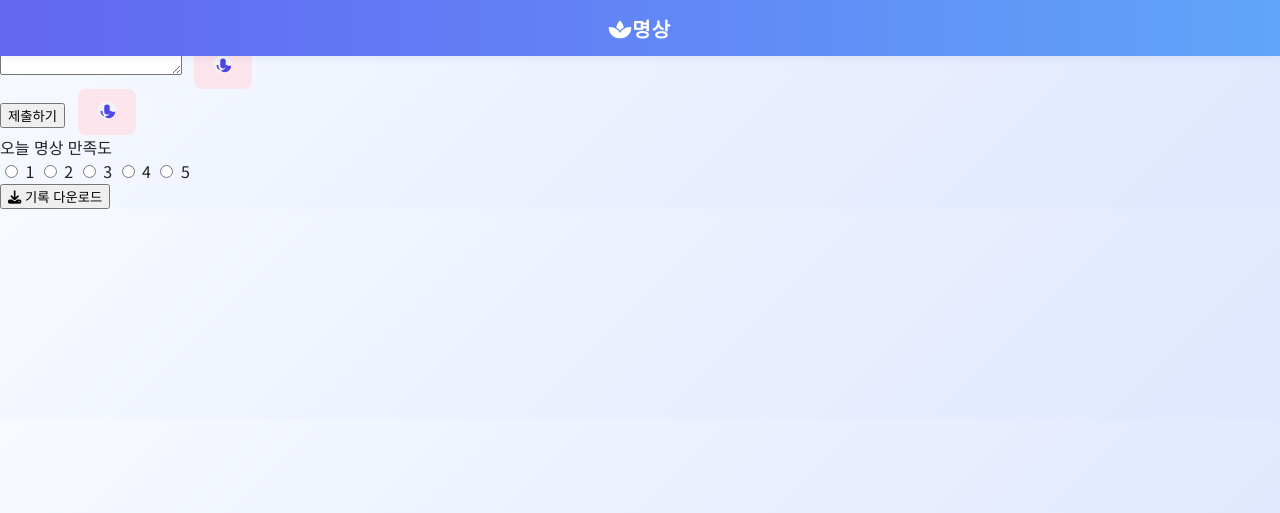
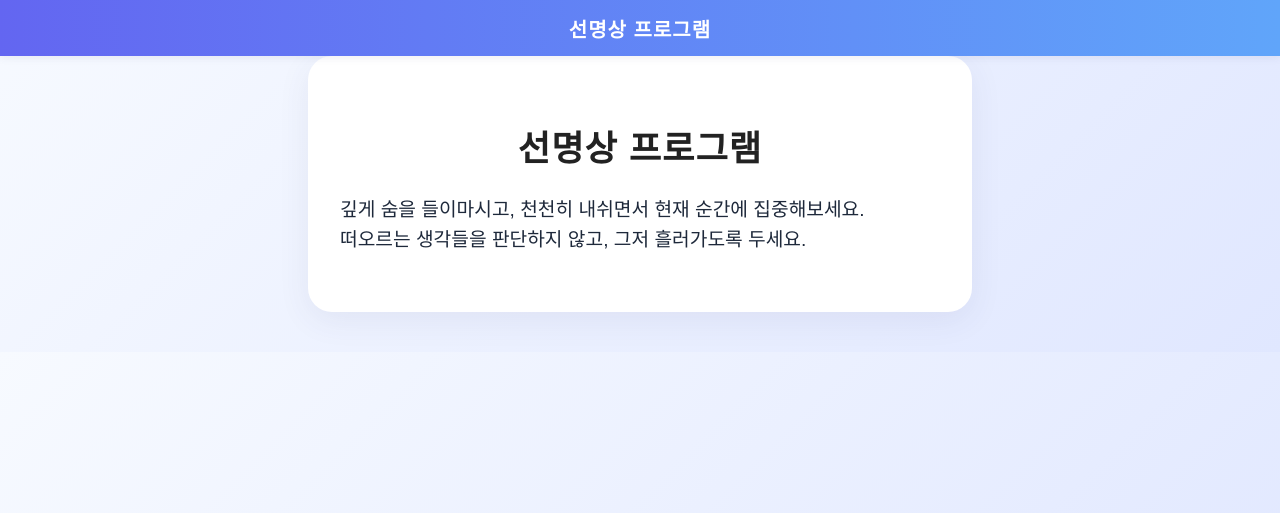
Before and after one commit to HMSeodam/seonmeditation-web, a Flask app: page / in a window 1280 px wide. Shown: the top 513 px of the page. Run offline with Flask 3, Linux system fonts and the light colour scheme; some libraries are stand-ins or nearby versions.

Commit message:
Update index.html

```diff
--- a/templates/index.html
+++ b/templates/index.html
@@ -1,53 +1,23 @@
 <!DOCTYPE html>
 <html lang="ko">
 <head>
-    <meta charset="UTF-8">
-    <meta name="viewport" content="width=device-width, initial-scale=1.0, user-scalable=yes">
-    <title>명상 앱</title>
-    <link rel="stylesheet" href="/static/style.css">
-    <link href="https://fonts.googleapis.com/css2?family=Noto+Sans+KR:wght@400;700&family=Roboto:wght@400;700&display=swap" rel="stylesheet">
-    <script src="https://kit.fontawesome.com/2c36e9b7b1.js" crossorigin="anonymous"></script>
+  <meta charset="UTF-8">
+  <meta name="viewport" content="width=device-width, initial-scale=1.0, user-scalable=yes">
+  <title>선명상 프로그램</title>
+  <link rel="stylesheet" href="{{ url_for('static', filename='style.css') }}">
 </head>
 <body>
-    <div class="appbar">
-        <span class="appbar-icon"><i class="fas fa-spa"></i></span>
-        <span class="appbar-title">명상</span>
-    </div>
-    <main class="main-area">
-        <section class="card typewriter-card">
-            <div id="typewriter" class="typewriter-text"></div>
-        </section>
-        <section class="card reflection-card">
-            <label for="reflection">오늘의 명상에서 느낀 점을 적어보세요</label>
-            <div class="input-wrapper">
-                <textarea id="reflection" name="reflection" rows="3" placeholder="여기에 입력..." autocomplete="off"></textarea>
-                <button type="button" class="voice-btn" onclick="startVoice('reflection')" tabindex="-1">
-                    <svg viewBox="0 0 24 24" width="22" height="22"><circle cx="12" cy="12" r="10" fill="#f3f4f6"/><path d="M12 17c1.66 0 3-1.34 3-3V9a3 3 0 0 0-6 0v5c0 1.66 1.34 3 3 3zm5-3v-1h-2v1a5 5 0 0 1-10 0v-1H7v1a7 7 0 0 0 14 0z" fill="#4f46e5"/></svg>
-                </button>
-            </div>
-            <div class="action-row">
-                <button type="button" class="submit-btn">제출하기</button>
-                <button type="button" class="voice-btn" onclick="startVoice('reflection')" tabindex="-1">
-                    <svg viewBox="0 0 24 24" width="22" height="22"><circle cx="12" cy="12" r="10" fill="#f3f4f6"/><path d="M12 17c1.66 0 3-1.34 3-3V9a3 3 0 0 0-6 0v5c0 1.66 1.34 3 3 3zm5-3v-1h-2v1a5 5 0 0 1-10 0v-1H7v1a7 7 0 0 0 14 0z" fill="#4f46e5"/></svg>
-                </button>
-            </div>
-        </section>
-        <section class="card survey-card">
-            <label>오늘 명상 만족도</label>
-            <div class="survey-options">
-                <label><input type="radio" name="satisfaction" value="1"> 1</label>
-                <label><input type="radio" name="satisfaction" value="2"> 2</label>
-                <label><input type="radio" name="satisfaction" value="3"> 3</label>
-                <label><input type="radio" name="satisfaction" value="4"> 4</label>
-                <label><input type="radio" name="satisfaction" value="5"> 5</label>
-            </div>
-        </section>
-        <section class="card download-card">
-            <button class="download-btn" onclick="downloadRecord()">
-                <i class="fas fa-download"></i> 기록 다운로드
-            </button>
-        </section>
-    </main>
-    <script src="/static/script.js"></script>
+  <div class="appbar">선명상 프로그램</div>
+  <div class="container">
+    <h1>선명상 프로그램</h1>
+    <div id="typewriter" class="typewriter"></div>
+    <div id="main-content"></div>
+  </div>
+  <script src="{{ url_for('static', filename='typewriter.js') }}"></script>
+  <script>
+    window.onload = function() {
+      startMeditationApp();
+    }
+  </script>
 </body>
 </html>
```
